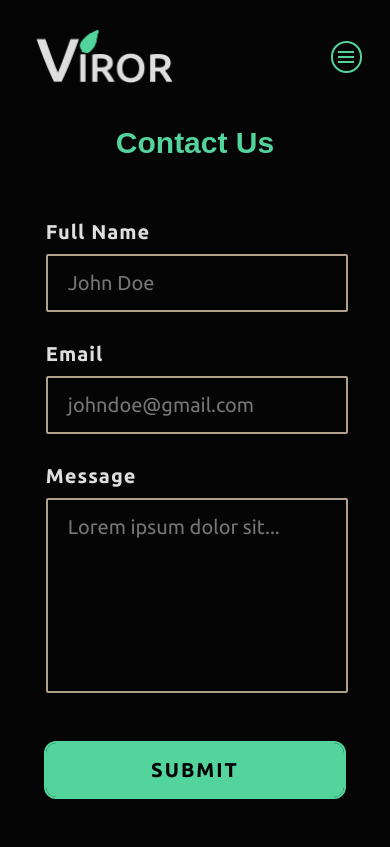
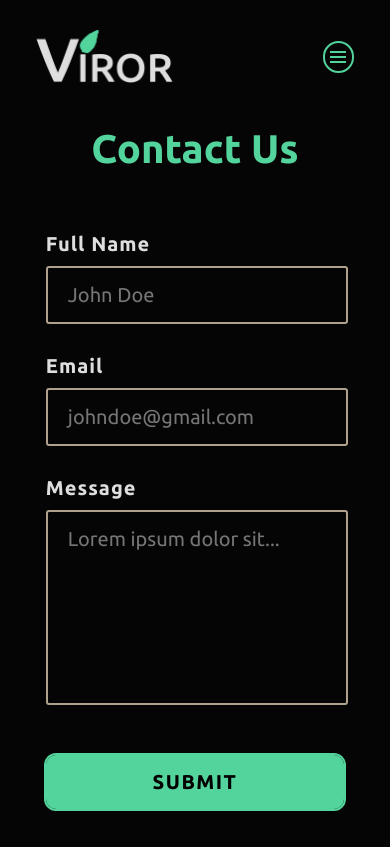
Before and after one commit to Ashmit25/geek-a-hertz, a Next.js app: page /contact in a window 390 px wide. Built offline with nearby package versions, Linux system fonts and the light colour scheme.

Commit message:
minor css changes

```diff
--- a/src/pages/index.js
+++ b/src/pages/index.js
@@ -29,7 +29,9 @@ export default function Home() {
               <button>Who Are We?</button>
             </a>
             <Link href="/products">
-              <button>Click Me!! ➡</button>
+              <button>
+                Our Products ➡
+              </button>
             </Link>
           </div>
         </div>
--- a/src/styles/Contact.module.css
+++ b/src/styles/Contact.module.css
@@ -33,7 +33,7 @@
   padding: 15px 0;
   text-indent: 20px;
   border: 2px solid var(--secondary);
-  border-radius: 2px;
+  border-radius: 3px;
   font-size: 20px;
   color: var(--secondary);
 }
@@ -59,7 +59,7 @@
   border: none;
   border-radius: 10px;
   font-weight: bold;
-  letter-spacing: 2px;
+  letter-spacing: 1.5px;
   text-transform: uppercase;
   font-size: 20px;
   margin-top: 20px;
@@ -68,8 +68,8 @@
 
 .button[type="submit"]:hover,
 .button[type="submit"]:active {
-  background-color: var(--secondary);
-  transition: ease-in 0.2s;
+  background-color: #53d49cbe;
+  transition: ease-in-out 0.2s;
   border: none;
 }
 
@@ -81,8 +81,7 @@
 
 .heading {
   text-align: center;
-  font-size: 30px;
-  font-family: "Bogart", sans-serif;
+  font-size: 40px;
   color: var(--primary);
   font-weight: bold;
   margin: 40px;
--- a/src/styles/Home.module.css
+++ b/src/styles/Home.module.css
@@ -7,19 +7,19 @@
   justify-content: space-between;
   padding: 1.25rem 1.75rem 0 1.75rem;
   align-items: center;
+  position: sticky;
+  top: 0;
 }
 
 .navlinks {
   display: flex;
   justify-content: space-around;
   gap: 1rem;
-  cursor: pointer;
 }
 
 .navlink {
   color: white;
   font-size: 18px;
-  cursor: pointer;
   text-decoration: underline black;
 }
 
@@ -35,6 +35,12 @@
   text-decoration-thickness: 3px;
 }
 
+@media (max-width: 1000px) {
+  .navlinks {
+    display: none;
+  }
+}
+
 .hometext {
   width: 400px;
 }
@@ -43,7 +49,7 @@
   display: flex;
   justify-content: space-between;
   align-items: center;
-  width: 250px;
+  width: 275px;
 }
 
 .aboutus {
@@ -58,9 +64,3 @@
 .aboutpara {
   width: 70vw;
 }
-
-@media (max-width: 1000px) {
-  .navlinks {
-    display: none;
-  }
-}
```
